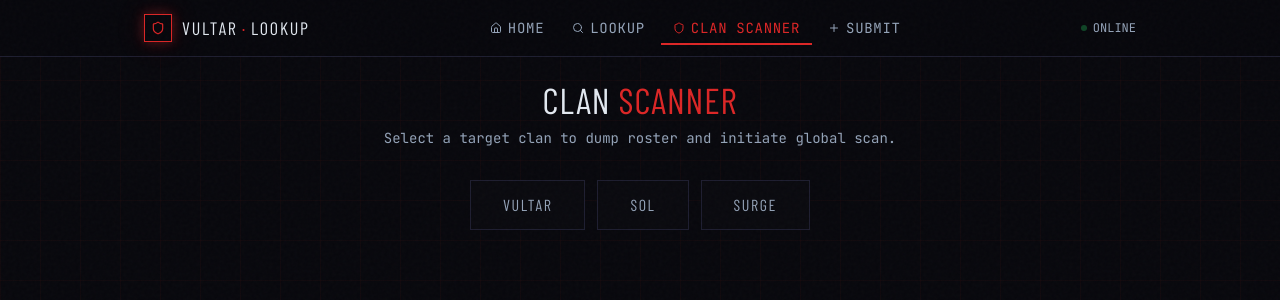
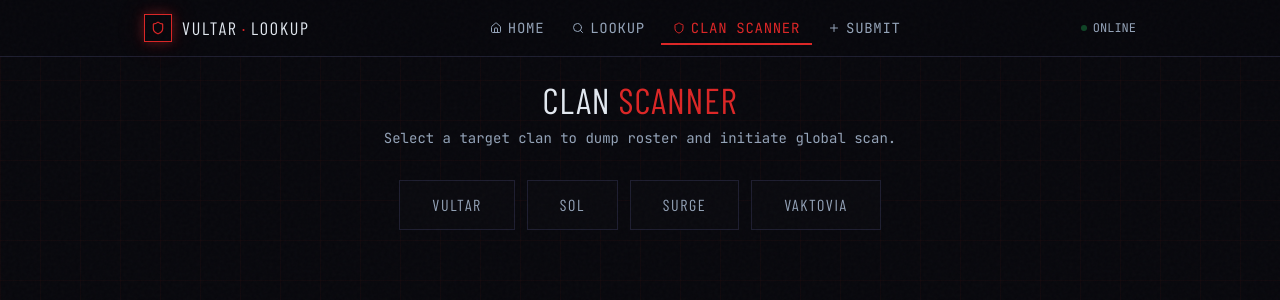
Before and after one commit to nagatesz/Cheater-Lookup, a Next.js app in the folder vultar-lookup/: page /groups in a window 1280 px wide. Shown: the top 300 px of the page. Built offline with nearby package versions, Linux system fonts and the light colour scheme; a web font is replaced by a local one.

Commit message:
feat: add Vaktovia clan and lower scanner delay to 200ms for 5x scan speed

```diff
--- a/vultar-lookup/app/groups/page.tsx
+++ b/vultar-lookup/app/groups/page.tsx
@@ -14,6 +14,9 @@ const CLANS = [
   ]},
   { name: 'SURGE', groups: [
     { id: 12434378, label: 'Insurgent Ascension Program', priority: 1 },
+  ]},
+  { name: 'VAKTOVIA', groups: [
+    { id: 3969344, label: 'Imperial Vaktovia', priority: 1 },
   ]},
 ]
 
@@ -182,9 +185,9 @@ export default function GroupsPage() {
 
       setScanProgress(p => ({ ...p, current: i + 1 }))
 
-      // 300ms delay for rate limiting (rotated dynamically across 4 keys)
+      // 200ms delay for rate limiting (rotated dynamically across 4 keys)
       if (!stopRef.current && i < currentMembers.length - 1) {
-        await new Promise(r => setTimeout(r, 300))
+        await new Promise(r => setTimeout(r, 200))
       }
     }
 
```
